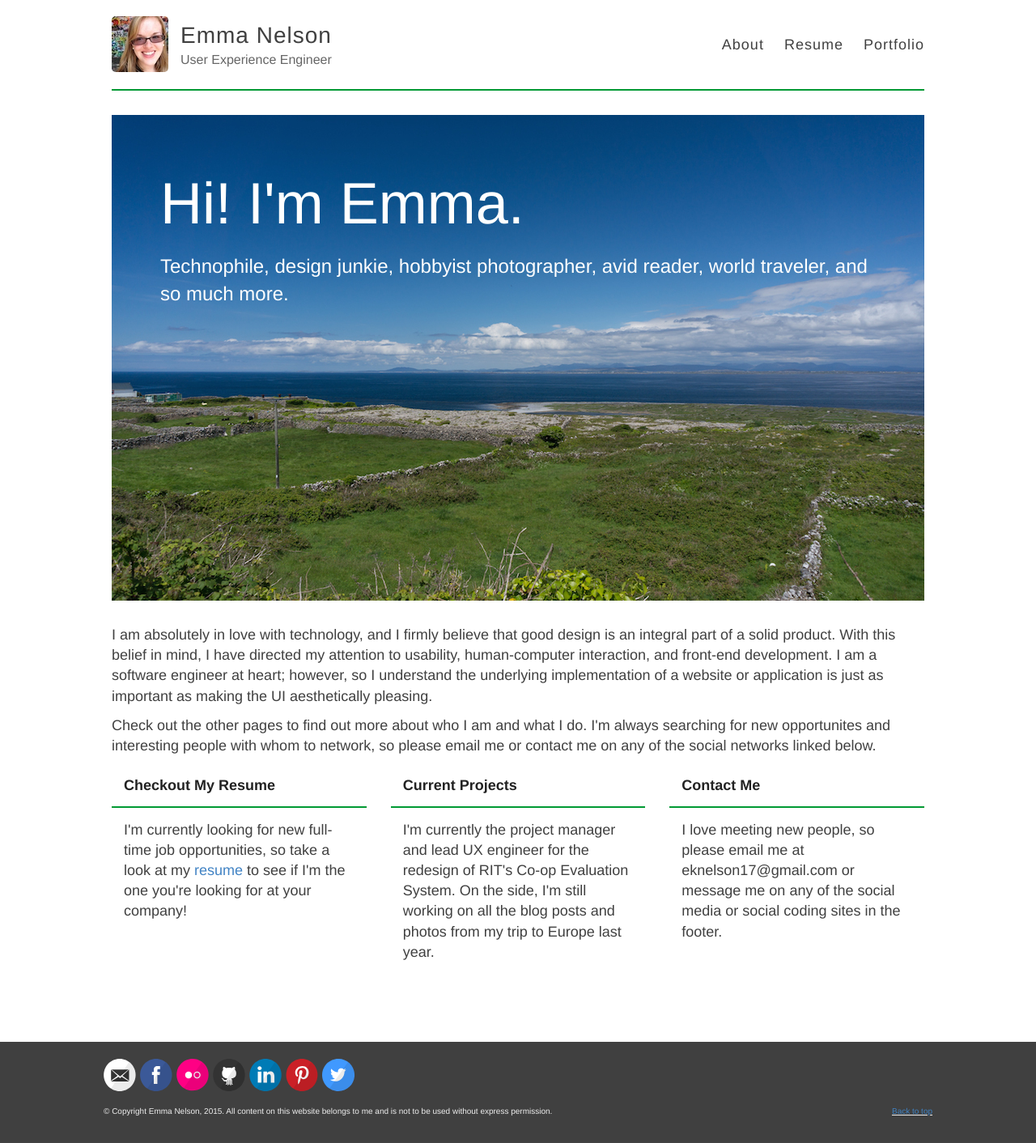
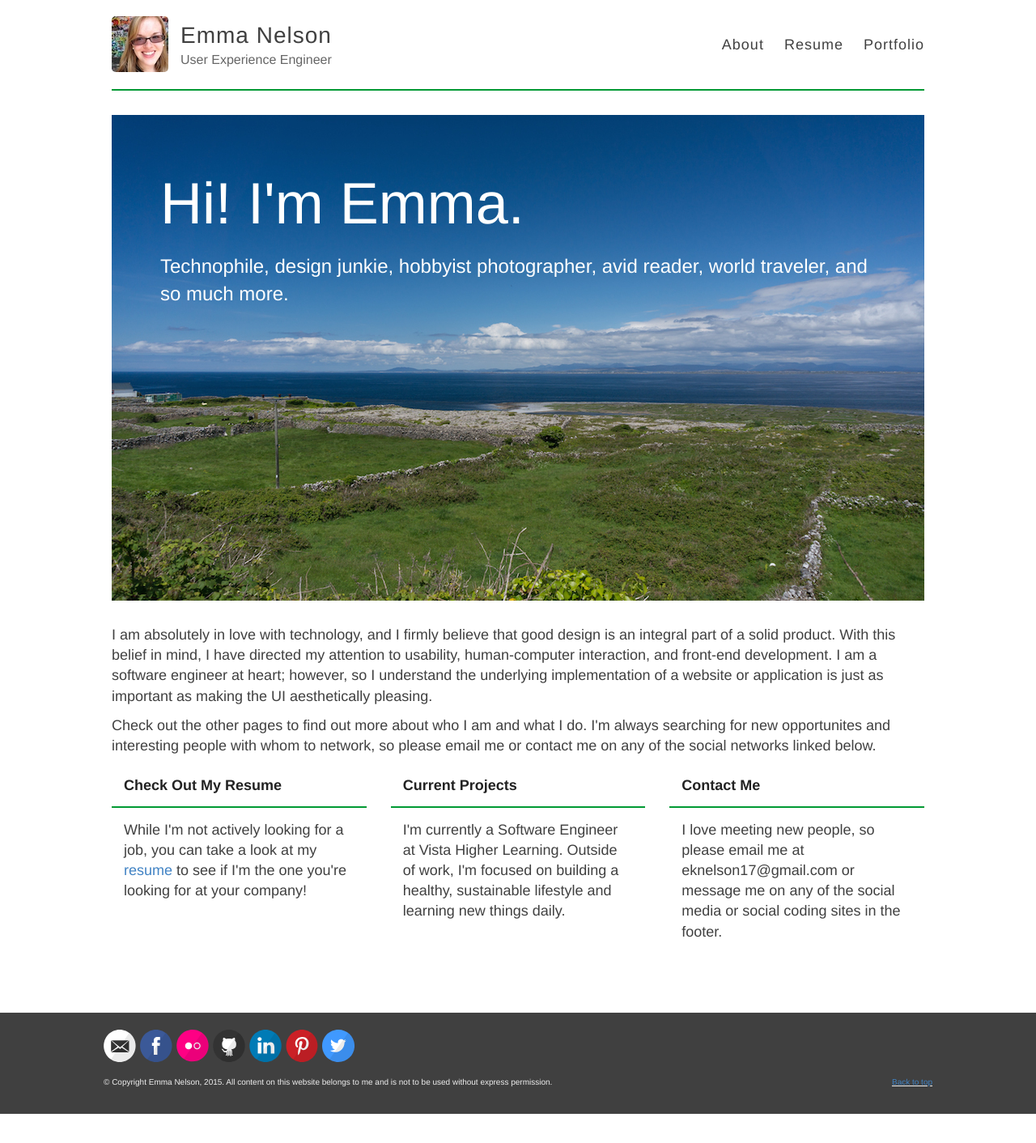
Before and after one commit to eknelson17/eknelson17.github.com, a Jekyll site: the page built from index.html, in a window 1280 px wide. Shown: the whole page at 81% size. Built offline with Jekyll 4.4.1, drawn with Linux system fonts in a browser that asks for light colours; after the commit the page ends 1376 px from its top, so only the background shows below that.

Commit message:
Update index panels to reflect current status.

```diff
--- a/index.html
+++ b/index.html
@@ -34,11 +34,11 @@ banner-content: Technophile, design junkie, hobbyist photographer, avid reader,
     <div class="col-sm-4">
       <div class="panel panel-default">
         <div class="panel-heading">
-          <h3 class="panel-title">Checkout My Resume</h3>
+          <h3 class="panel-title">Check Out My Resume</h3>
         </div>
         <div class="panel-body">
           <p>
-            I'm currently looking for new full-time job opportunities, so take a look at my <a href="/resume.html">resume</a> to see if I'm the one you're looking for at your company!
+            While I'm not actively looking for a job, you can take a look at my <a href="/resume.html">resume</a> to see if I'm the one you're looking for at your company!
           </p>
         </div>
       </div>
@@ -50,7 +50,7 @@ banner-content: Technophile, design junkie, hobbyist photographer, avid reader,
         </div>
         <div class="panel-body">
           <p>
-            I'm currently the project manager and lead UX engineer for the redesign of RIT's Co-op Evaluation System. On the side, I'm still working on all the blog posts and photos from my trip to Europe last year.
+            I'm currently a Software Engineer at Vista Higher Learning. Outside of work, I'm focused on building a healthy, sustainable lifestyle and learning new things daily.
           </p>
         </div>
       </div>
```
